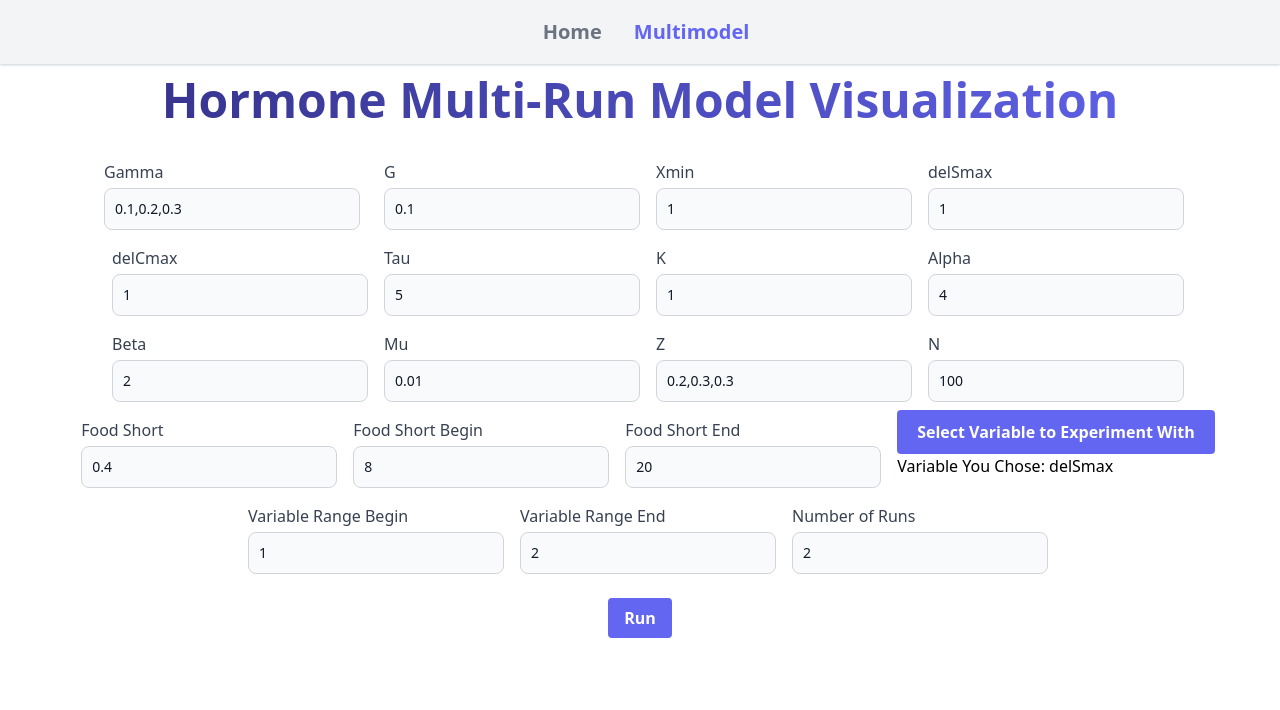
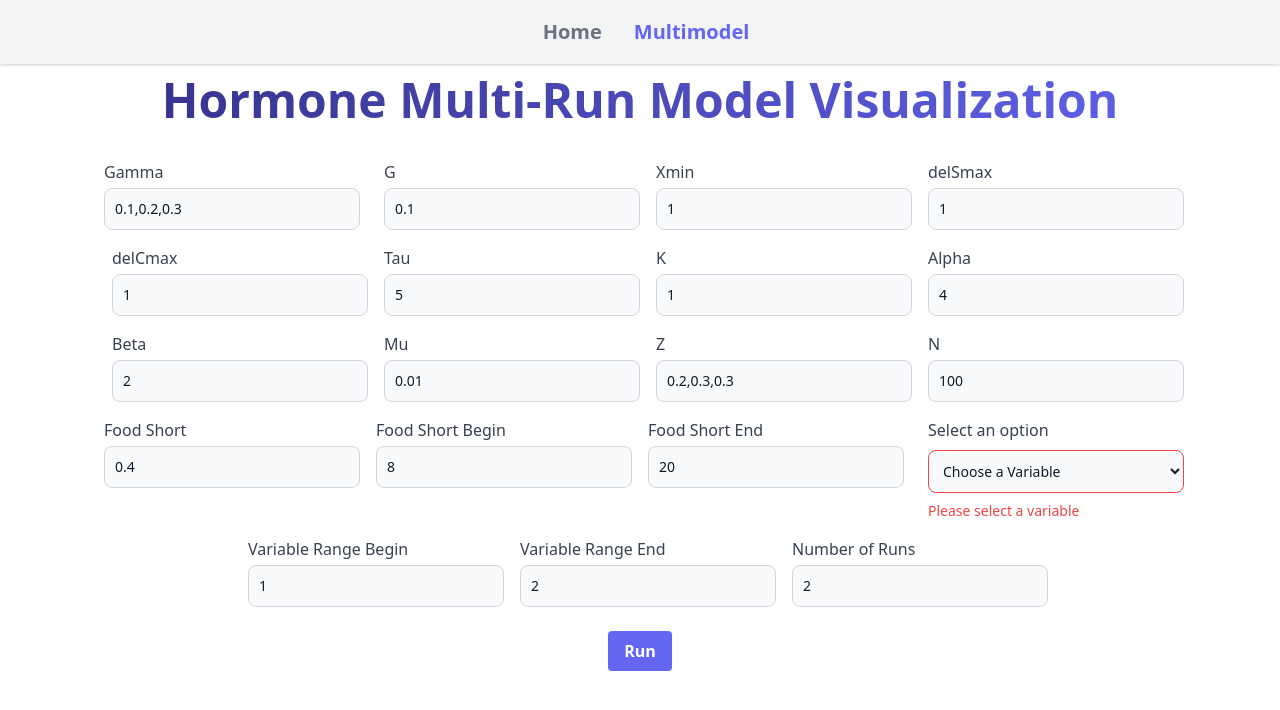
Before and after one commit to Duke-University-Code-Plus/hormonal-pathways, a SvelteKit app: page /multimodel in a window 1280 px wide. Shown: the top 710 px of the page. Built offline with nearby package versions, Linux system fonts and the light colour scheme; no server answers.

Commit message:
Changed Dropdown to tailwind css structure and added auto assign variable features for Variable range begin and end

```diff
--- a/src/routes/multimodel/+page.svelte
+++ b/src/routes/multimodel/+page.svelte
@@ -26,10 +26,11 @@
     let foodShort = writable(0.4);
     let foodShortbegin = writable(8);
     let foodShortend = writable(20);
-    let variableName = writable('delSmax');
+    let variableName = writable('Choose a Variable');
     let variableRangeBegin = writable(1);
     let variableRangeEnd = writable(2);
     let numRuns = writable(2);
+    let showValidationMessage = writable(false);
 
     let bodyConditionChartInstance = null;
     let sensitivityChartInstance = null;
@@ -42,6 +43,15 @@
     });
 
     async function fetchData() {
+        if (get(variableName) === "Choose a Variable") {
+            document.getElementById('variableDropDown').classList.add('border-red-500');
+            showValidationMessage.set(true);
+            return;
+        } else {
+            document.getElementById('variableDropDown').classList.remove('border-red-500');
+            showValidationMessage.set(false);
+        }
+
         try {
             const params = {
                 gamma: get(gamma),
@@ -193,6 +203,57 @@
             options: chartOptions
         });
     }
+    function handleDropdownChange(){
+        if (get(variableName) === "Choose a Variable") {
+            document.getElementById('variableDropDown').classList.add('border-red-500');
+            showValidationMessage.set(true);
+            return;
+        } else {
+            document.getElementById('variableDropDown').classList.remove('border-red-500');
+            showValidationMessage.set(false);
+            switch($variableName){
+                case "K":
+                    variableRangeBegin.set($K)
+                    variableRangeEnd.set($K+1)
+                    break;
+                case "tau":
+                    variableRangeBegin.set($tau)
+                    variableRangeEnd.set($tau+1)
+                    break;
+                case "mu":
+                variableRangeBegin.set($mu)
+                variableRangeEnd.set($mu+0.001)
+                    break;
+                case "G":
+                variableRangeBegin.set($G)
+                    variableRangeEnd.set($G+0.1)
+                    break;
+                case "delSmax":
+                variableRangeBegin.set($delSmax)
+                    variableRangeEnd.set($delSmax+1)
+                    break;
+                case "delCmax":
+                variableRangeBegin.set($delCmax)
+                variableRangeEnd.set($delCmax+1)
+                    break;
+                case "alpha":
+                variableRangeBegin.set($alpha)
+                    variableRangeEnd.set($alpha+1)
+                    break;
+                case "beta":
+                variableRangeBegin.set($beta)
+                variableRangeEnd.set($beta+1)
+                    break;
+                case "Xmin":
+                variableRangeBegin.set($Xmin)
+                variableRangeEnd.set($Xmin+1)
+                    break;
+
+            }
+
+        }
+    }
+
 </script>
 
 <nav class="bg-gray-100 dark:bg-gray-100 shadow shadow-gray-300 w-full px-8 md:px-auto">
@@ -224,7 +285,7 @@
     </div>
     <div class="w-64 m-2">
         <label for="G" class="block text-gray-700">G</label>
-        <input id="G" type="number" min="0" max="1" placeholder="0.1" bind:value={$G} class="form-input mt-1 block w-full" />
+        <input id="G" type="number" min="0" max="1" placeholder="0.1" step = 0.1 bind:value={$G} class="form-input mt-1 block w-full" />
     </div>
     <div class="w-64 m-2">
         <label for="Xmin" class="block text-gray-700">Xmin</label>
@@ -256,7 +317,7 @@
     </div>
     <div class="w-64 m-2">
         <label for="mu" class="block text-gray-700">Mu</label>
-        <input id="mu" type="number" min="0" max="1" placeholder="0.5" bind:value={$mu} class="form-input mt-1 block w-full" />
+        <input id="mu" type="number" min="0" max="1" placeholder="0.01" step = 0.001 bind:value={$mu} class="form-input mt-1 block w-full" />
     </div>
     <div class="w-64 m-2">
         <label for="z" class="block text-gray-700">Z</label>
@@ -268,7 +329,7 @@
     </div>
     <div class="w-64 m-2">
         <label for="foodShort" class="block text-gray-700">Food Short</label>
-        <input id="foodShort" type="number" min="0" max="1" placeholder="0.4" bind:value={$foodShort} class="form-input mt-1 block w-full" />
+        <input id="foodShort" type="number" min="0" max="1" placeholder="0.4" step = 0.1 bind:value={$foodShort} class="form-input mt-1 block w-full" />
     </div>
     <div class="w-64 m-2">
         <label for="foodShortbegin" class="block text-gray-700">Food Short Begin</label>
@@ -278,20 +339,27 @@
         <label for="foodShortend" class="block text-gray-700">Food Short End</label>
         <input id="foodShortend" type="number" min={$foodShortbegin} max={$N} placeholder="20" bind:value={$foodShortend} class="form-input mt-1 block w-full" />
     </div>
-    <div class="dropdown">
-        <button class="dropbtn bg-indigo-500 hover:bg-indigo-400 text-white font-bold px-4 py-2 rounded">Select Variable to Experiment With</button>
-        <div class="dropdown-content">
-            <button on:click={() => variableName.set("G")}>G</button>
-            <button on:click={() => variableName.set("Xmin")}>Xmin</button>
-            <button on:click={() => variableName.set("delSmax")}>delSmax</button>
-            <button on:click={() => variableName.set("delCmax")}>delCmax</button>
-            <button on:click={() => variableName.set("tau")}>Tau</button>
-            <button on:click={() => variableName.set("K")}>K</button>
-            <button on:click={() => variableName.set("alpha")}>Alpha</button>
-            <button on:click={() => variableName.set("beta")}>Beta</button>
-            <button on:click={() => variableName.set("mu")}>Mu</button>
-        </div>
-    <h3>Variable You Chose: {$variableName}</h3>
+<div>
+
+    <form class="w-64 m-2 invalid: iSum">
+        <label for="variableDropDown" class="block mb-2 text-gray-700 dark:text-white">Select an option</label>
+        <select id="variableDropDown" class="bg-gray-50 border border-gray-300 text-gray-900 text-sm rounded-lg focus:ring-blue-500 focus:border-blue-500 block w-full p-2.5 dark:bg-gray-700 dark:border-gray-600 dark:placeholder-gray-400 dark:text-white dark:focus:ring-blue-500 dark:focus:border-blue-500" bind:value={$variableName} on:change={handleDropdownChange}>
+          <option selected>Choose a Variable</option>
+          <option value="alpha">alpha</option>
+          <option value="beta">beta</option>
+          <option value="delSmax">delSmax</option>
+          <option value="delCmax">delCmax</option>
+          <option value="G">G</option>
+          <option value="K">K</option>
+          <option value="mu">mu</option>
+          <option value="tau">tau</option>
+          <option value="Xmin">Xmin</option>
+        </select>
+        {#if $showValidationMessage}
+                <p class="mt-2 text-red-500 text-sm">Please select a variable</p>
+           {/if}
+    </form>
+
 </div>
     <div class="w-64 m-2">
         <label for="variableRangeBegin" class="block text-gray-700">Variable Range Begin</label>
@@ -306,7 +374,6 @@
         <input id="numRuns" type="number" placeholder="20" bind:value={$numRuns} class="form-input mt-1 block w-full" />
     </div>
 </div>
-
 <div class="text-center mt-4">
     <button class="bg-indigo-500 hover:bg-indigo-400 text-white font-bold px-4 py-2 rounded" on:click={fetchData}>Run</button>
 </div>
@@ -318,49 +385,3 @@
     <canvas id="fitnessChart"></canvas>
     <canvas id="cumulativeFitnessChart"></canvas>
 </div>
-
-<style>
-    .dropbtn {
-        padding: 10px 20px;
-        font-size: 16px;
-        border: none;
-        cursor: pointer;
-        border-radius: 4px;
-    }
-
-       .dropdown {
-        position: relative;
-        display: inline-block;
-    }
-
-    .dropdown-content {
-        display: none;
-        position: absolute;
-        right: 0;
-        background-color: #f9f9f9;
-        min-width: 160px;
-        box-shadow: 0px 8px 16px 0px rgba(0,0,0,0.2);
-        z-index: 1;
-    }
-       .dropdown-content button {
-        background: none;
-        border: none;
-        color: black;
-        padding: 12px 16px;
-        text-align: left;
-        width: 100%;
-        cursor: pointer;
-    }
-
-    .dropdown-content button:hover {
-        background-color: #f1f1f1;
-    }
-
-    .dropdown:hover .dropdown-content {
-        display: block;
-    }
-
-    .dropdown:hover .dropbtn {
-        background-color: bg-indigo-400;
-    }
-</style>
```
